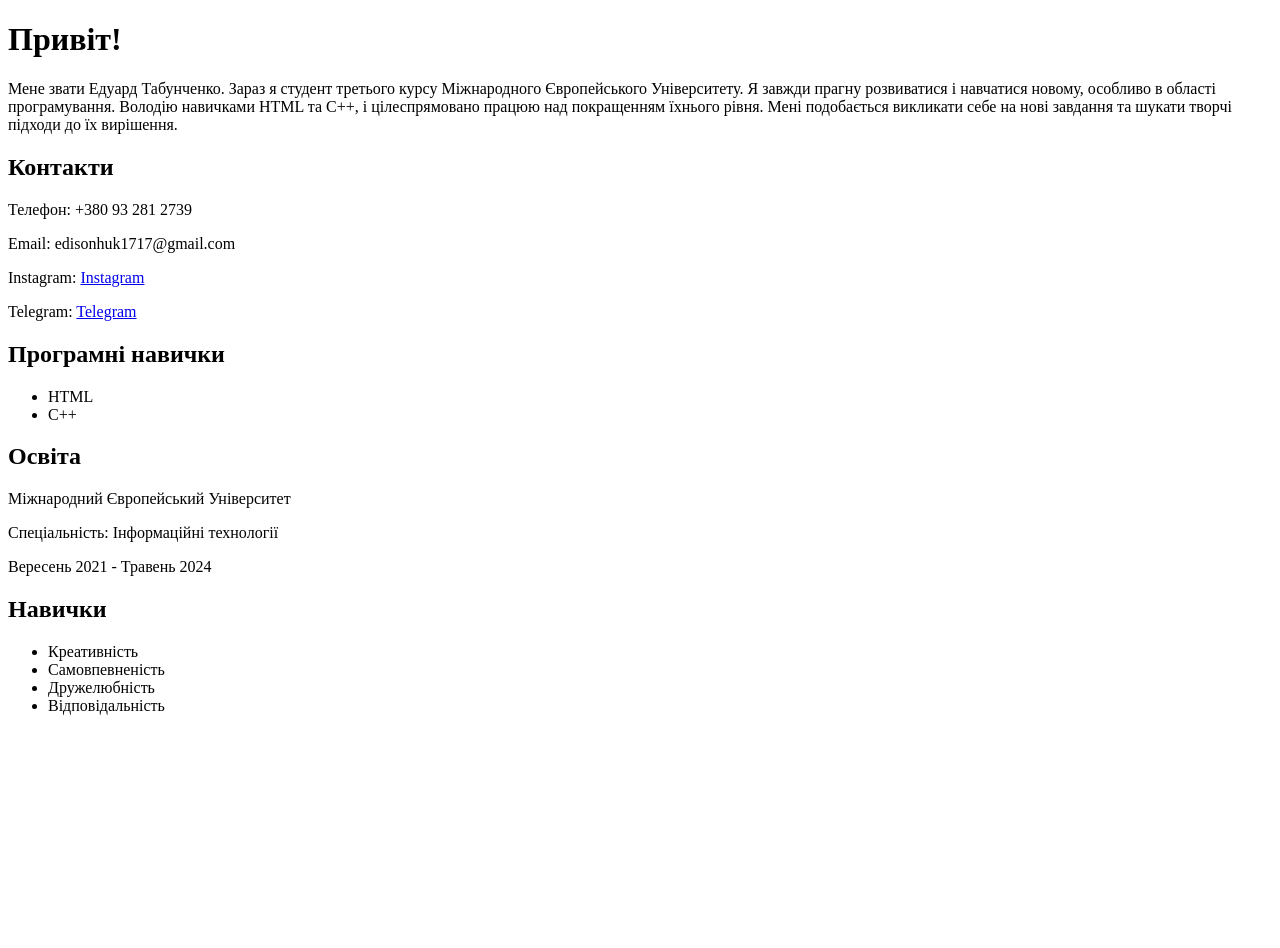
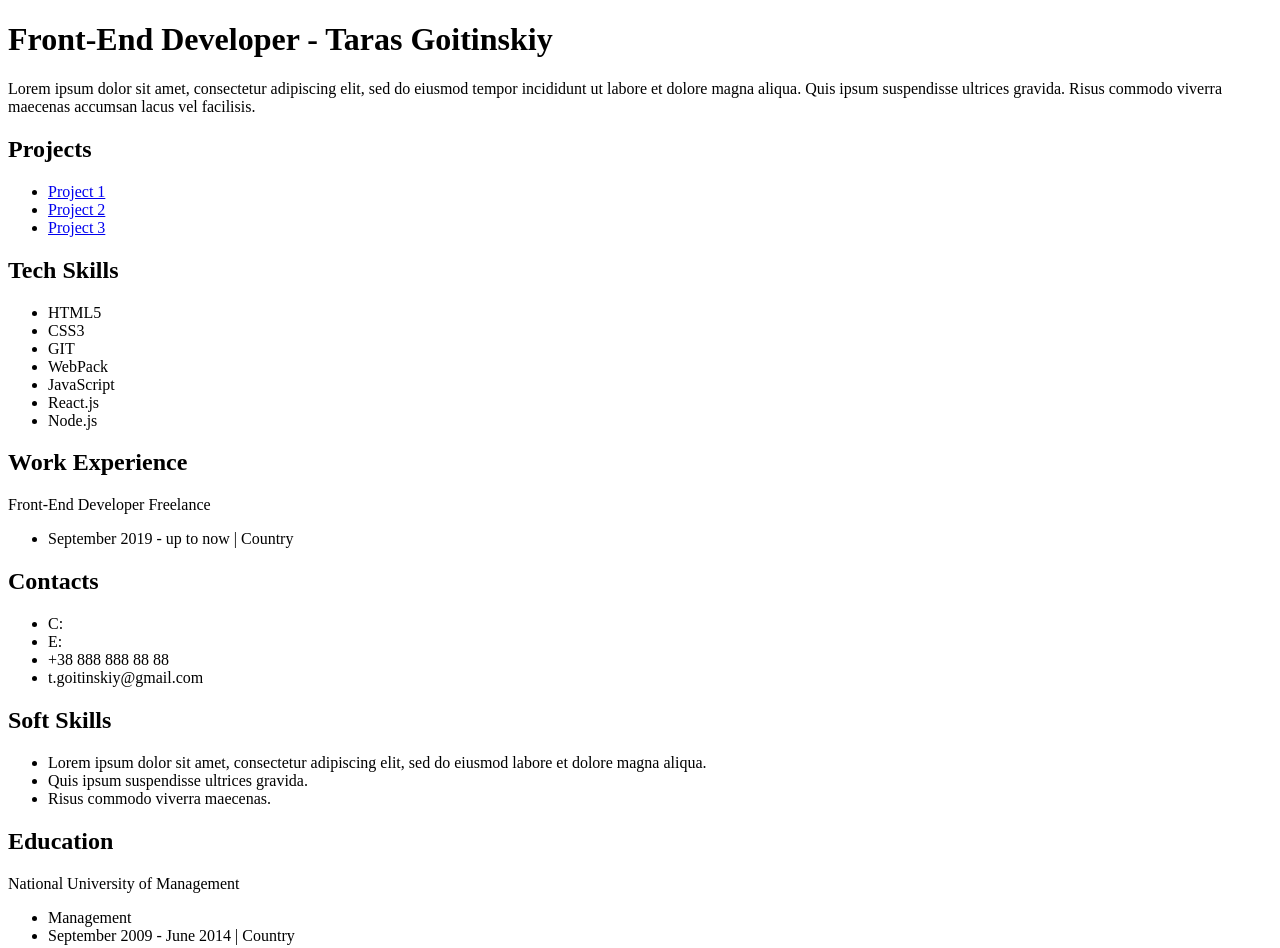
Before and after one commit to Edison6661/Laba-1, a plain HTML site: page index.html in a window 1280 px wide. Shown: the top 948 px of the page. Before the commit the page ends 800 px from the top, so only its background shows below. Drawn offline with Linux system fonts and the light colour scheme.

Commit message:
Update index.html

```diff
--- a/index.html
+++ b/index.html
@@ -1,50 +1,83 @@
 <!DOCTYPE html>
-<html lang="uk">
+<html lang="en">
 <head>
     <meta charset="UTF-8">
     <meta name="viewport" content="width=device-width, initial-scale=1.0">
-    <title>Сайт-візитка Едуарда Табунченка</title>
+    <title>Taras Goitinskiy - Front-End Developer</title>
     <style>
-        /* Стилі можна додати тут */
+        /* CSS код для кольорів */
+        .color1 { background: #010101; }
+        .color2 { background: #FFF354; }
+        .color3 { background: #000000; }
+        .color4 { background: #161D2A; }
+        .color5 { background: #6FE28F; }
+        .color6 { background: #A8A8A8; }
+        .color7 { background: #595959; }
+        .color8 { background: #6D9BF5; }
+        .color9 { background: #FFDECE; }
+        .color10 { background: #FFFFFF4D; }
+        .color11 { background: #005FFF; }
+        .color12 { background: #2979FF; }
+        .color13 { background: #365948; }
+        .color14 { background: #B1CCFF; }
+        .color15 { background: #E0EBFE; }
+        .color16 { background: #FFFFFF; }
+        /* CSS код для стилів елементів */
+        .element1 { width: 370px; height: 1319px; top: 40px; left: 40px; gap: 0px; opacity: 0px; }
+        .element2 { width: 1200px; height: 1319px; top: 40px; left: 40px; gap: 0px; opacity: 0px; }
+        .element3 { width: 702px; height: 154px; top: 120px; left: 498px; gap: 0px; opacity: 0px; }
+        .element4 { width: 526px; height: 536px; top: 461px; left: 498px; gap: 0px; opacity: 0px; }
+        .element5 { width: 526px; height: 103px; top: 1037px; left: 498px; gap: 0px; opacity: 0px; }
     </style>
 </head>
 <body>
-    <header>
-        <h1>Привіт!</h1>
-        <p>Мене звати Едуард Табунченко. Зараз я студент третього курсу Міжнародного Європейського Університету. Я завжди прагну розвиватися і навчатися новому, особливо в області програмування. Володію навичками HTML та C++, і цілеспрямовано працюю над покращенням їхнього рівня. Мені подобається викликати себе на нові завдання та шукати творчі підходи до їх вирішення.</p>
-    </header>
-
-    <section id="contacts">
-        <h2>Контакти</h2>
-        <p>Телефон: +380 93 281 2739</p>
-        <p>Email: edisonhuk1717@gmail.com</p>
-        <p>Instagram: <a href="https://www.instagram.com/">Instagram</a></p>
-        <p>Telegram: <a href="https://t.me/">Telegram</a></p>
-    </section>
-
-    <section id="skills">
-        <h2>Програмні навички</h2>
-        <ul>
-            <li>HTML</li>
-            <li>C++</li>
-        </ul>
-    </section>
-
-    <section id="education">
-        <h2>Освіта</h2>
-        <p>Міжнародний Європейський Університет</p>
-        <p>Спеціальність: Інформаційні технології</p>
-        <p>Вересень 2021 - Травень 2024</p>
-    </section>
-
-    <section id="skills">
-        <h2>Навички</h2>
-        <ul>
-            <li>Креативність</li>
-            <li>Самовпевненість</li>
-            <li>Дружелюбність</li>
-            <li>Відповідальність</li>
-        </ul>
-    </section>
+    <h1>Front-End Developer - Taras Goitinskiy</h1>
+    <p>Lorem ipsum dolor sit amet, consectetur adipiscing elit, sed do eiusmod tempor incididunt ut labore et dolore magna aliqua. Quis ipsum suspendisse ultrices gravida. Risus commodo viverra maecenas accumsan lacus vel facilisis.</p>
+    <h2>Projects</h2>
+    <ul>
+        <li><a href="https://hellen.p.goit.global/">Project 1</a></li>
+        <li><a href="https://cryptohub.p.goit.global/">Project 2</a></li>
+        <li><a href="https://kidslike.p.goit.global/">Project 3</a></li>
+    </ul>
+    <h2>Tech Skills</h2>
+    <ul>
+        <li>HTML5</li>
+        <li>CSS3</li>
+        <li>GIT</li>
+        <li>WebPack</li>
+        <li>JavaScript</li>
+        <li>React.js</li>
+        <li>Node.js</li>
+    </ul>
+    <h2>Work Experience</h2>
+    <p>Front-End Developer Freelance</p>
+    <ul>
+        <li>September 2019 - up to now | Country</li>
+    </ul>
+    <h2>Contacts</h2>
+    <ul>
+        <li>C:</li>
+        <li>E:</li>
+        <li>+38 888 888 88 88</li>
+        <li>t.goitinskiy@gmail.com</li>
+    </ul>
+    <h2>Soft Skills</h2>
+    <ul>
+        <li>Lorem ipsum dolor sit amet, consectetur adipiscing elit, sed do eiusmod labore et dolore magna aliqua.</li>
+        <li>Quis ipsum suspendisse ultrices gravida.</li>
+        <li>Risus commodo viverra maecenas.</li>
+    </ul>
+    <h2>Education</h2>
+    <p>National University of Management</p>
+    <ul>
+        <li>Management</li>
+        <li>September 2009 - June 2014 | Country</li>
+    </ul>
+    <!-- Додавання кольорових блоків та стилізація -->
+    <div class="color1 element1"></div>
+    <div class="color2 element2"></div>
+    <div class="color3 element3"></div>
+    <div class="color4 element4"></div>
+    <div class="color5 element5"></div>
 </body>
 </html>
```
